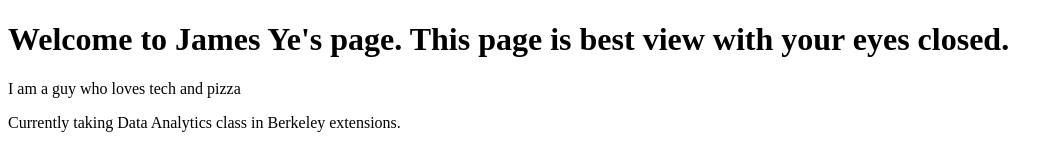
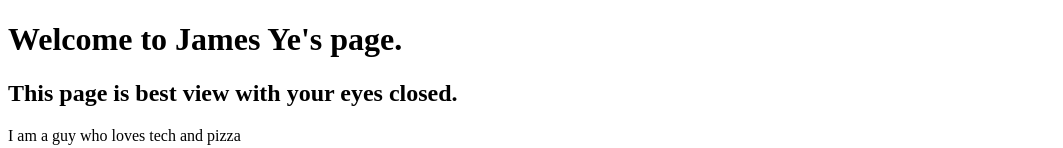
Before and after one commit to zhaoyun95/zhaoyun95.github.io, a plain HTML site: page index.html in a window 1280 px wide. Shown: the top 148 px of the page, without its empty margins (0-1063 px from the left). Drawn offline with Linux system fonts and the light colour scheme.

Commit message:
minor update

```diff
--- a/index.html
+++ b/index.html
@@ -6,7 +6,8 @@
 </head>
 
 <body>
-  <h1>Welcome to James Ye's page. This page is best view with your eyes closed.</h1>
+  <h1>Welcome to James Ye's page.</h1>
+  <h2>This page is best view with your eyes closed.</h2>
   <p>I am a guy who loves tech and pizza</p>
   <p>Currently taking Data Analytics class in Berkeley extensions.</p>
   <p>I play games for entertainment,</p>
```
